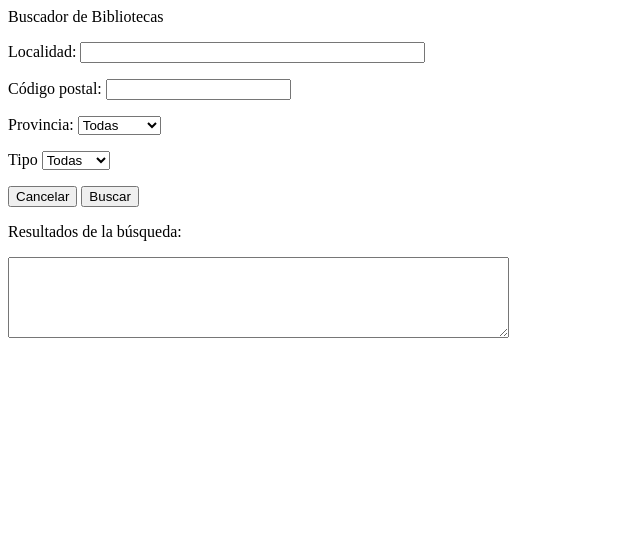
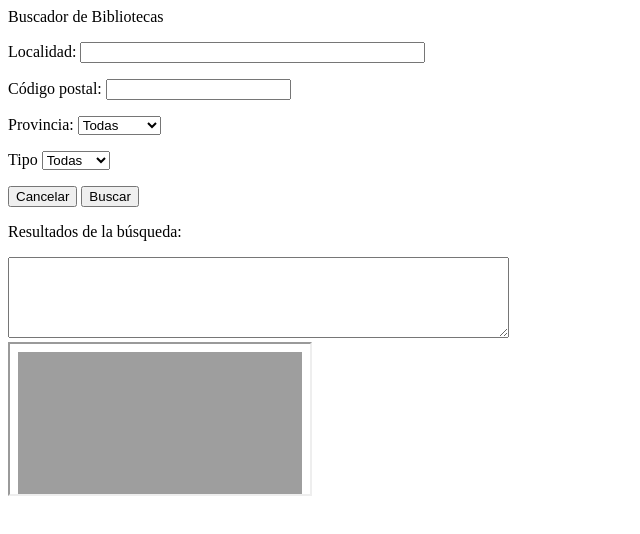
Before and after one commit to KuboSD/IEI2021-API, a website: page FrontEnd/busqueda.html in a window 1280 px wide. Shown: the whole page, without its empty margins (0-640 px from the left). Drawn offline with Linux system fonts and the light colour scheme; some packages are replaced by stand-ins of ours.

Commit message:
Merge del mapa y la busqueda

```diff
--- /dev/null
+++ b/FrontEnd/busqueda.css
@@ -0,0 +1,8 @@
+.mapa{
+    height: 100;
+    width: 100%;
+    padding-right: 20%;
+    display: center;
+    align-items: flex-end;
+    justify-content: end;
+}
--- a/FrontEnd/busqueda.html
+++ b/FrontEnd/busqueda.html
@@ -18,7 +18,7 @@
                 <option value="3">Gipuzkoa</option>
                 <option value="4">Barcelona</option>
                 <option value="5">Girona</option>
-                <option value="6">Lleida,</option>
+                <option value="6">Lleida</option>
                 <option value="7">Tarragona</option>
                 <option value="8">Alicante</option>
                 <option value="9">Castellon</option>
@@ -36,4 +36,7 @@
         <p>Resultados de la búsqueda:</p>
         <textarea name="resultado" cols="60" rows="5"></textarea>
 
+        <div class = mapa>
+         <iframe src="mapa.html"></iframe>
+        </div>
     </body>
```
